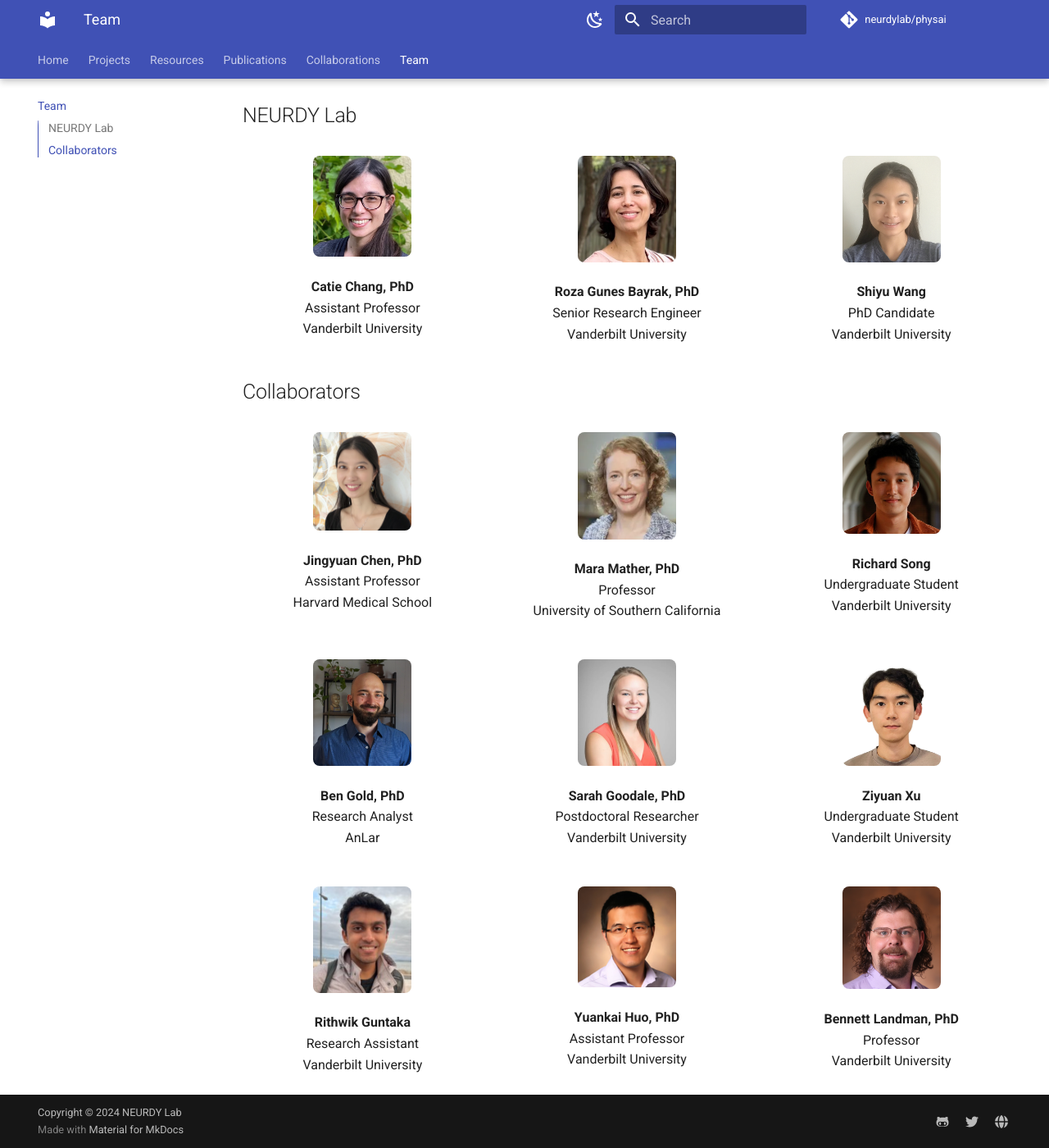
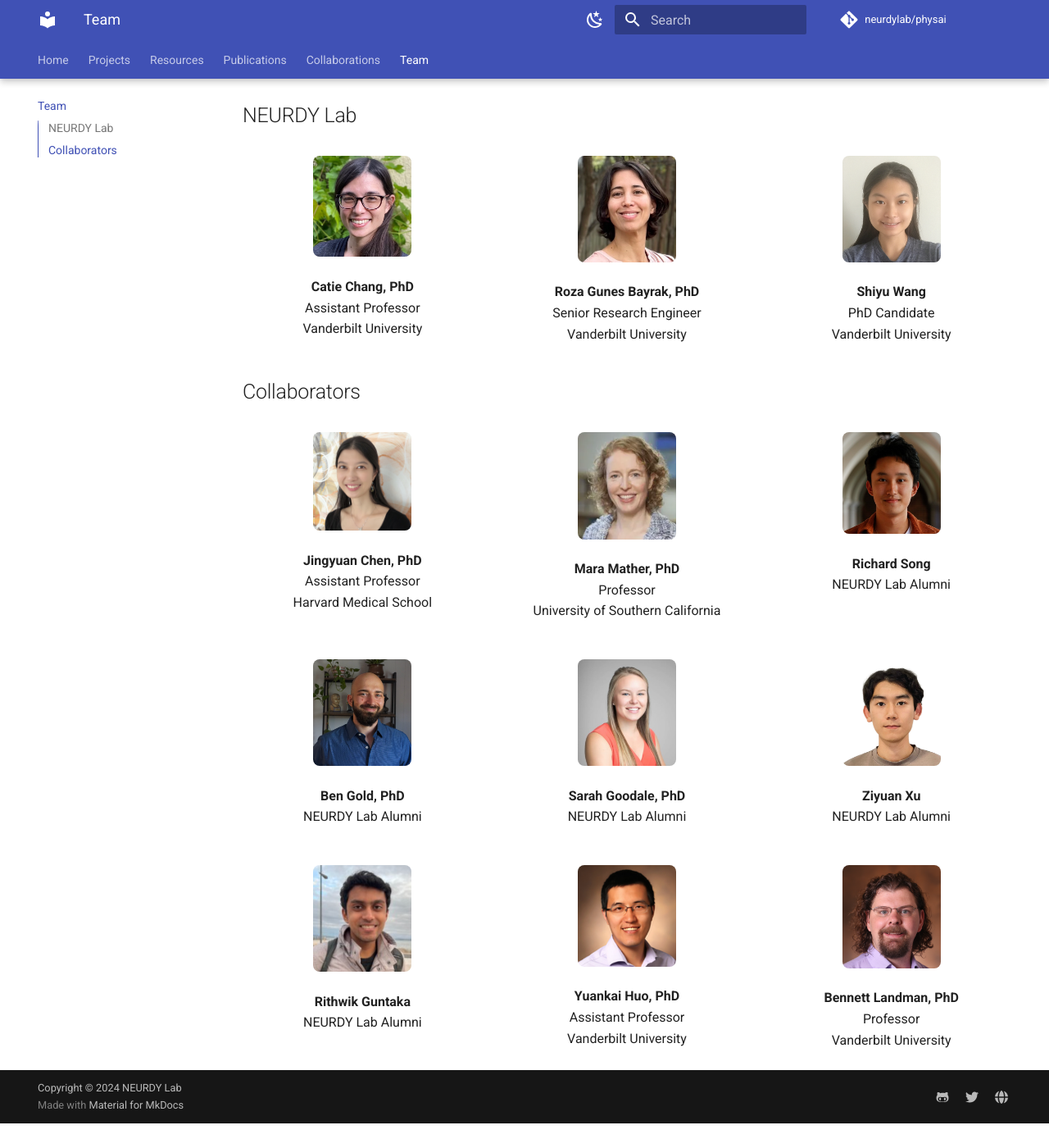
Before and after one commit to neurdylab/physai, an MkDocs documentation site: the page built from docs/team.md, in a window 1280 px wide and 1400 px high, scrolled down 105 px. Shown: the whole window at 82% size. Built offline with MkDocs 1.6.1 and Material for MkDocs 9.7.7, drawn with Linux system fonts in a browser that asks for light colours; comment, search, counter and statistics services are not loaded; after the commit the page ends 1475 px from its top, so only the background shows below that.

Commit message:
updated alumni team affiliations

```diff
--- a/docs/team.md
+++ b/docs/team.md
@@ -66,8 +66,7 @@
 <img src="https://github.com/neurdylab/physai/blob/main/docs/assets/team/richard.jpg?raw=true" width="120" style="border-radius: 8px;">
 </p>
 <strong>Richard Song</strong><br>
-Undergraduate Student<br>
-Vanderbilt University
+NEURDY Lab Alumni
 </div>
 
 <div style="text-align: center;">
@@ -75,8 +74,7 @@
 <img src="https://github.com/neurdylab/physai/blob/main/docs/assets/team/ben.jpg?raw=true" width="120" style="border-radius: 8px;">
 </p>
 <strong>Ben Gold, PhD</strong><br>
-Research Analyst<br>
-AnLar
+NEURDY Lab Alumni
 </div>
 
 <div style="text-align: center;">
@@ -84,8 +82,7 @@
 <img src="https://github.com/neurdylab/physai/blob/main/docs/assets/team/sarah.jpg?raw=true" width="120" style="border-radius: 8px;">
 </p>
 <strong>Sarah Goodale, PhD</strong><br>
-Postdoctoral Researcher<br>
-Vanderbilt University
+NEURDY Lab Alumni
 </div>
 
 <div style="text-align: center;">
@@ -93,8 +90,7 @@
 <img src="https://github.com/neurdylab/physai/blob/main/docs/assets/team/ziyuan.jpg?raw=true" width="120" style="border-radius: 8px;">
 </p>
 <strong>Ziyuan Xu</strong><br>
-Undergraduate Student<br>
-Vanderbilt University
+NEURDY Lab Alumni
 </div>
 
 <div style="text-align: center;">
@@ -102,8 +98,7 @@
 <img src="https://github.com/neurdylab/physai/blob/main/docs/assets/team/rithwik.jpg?raw=true" width="120" style="border-radius: 8px;">
 </p>
 <strong>Rithwik Guntaka</strong><br>
-Research Assistant<br>
-Vanderbilt University
+NEURDY Lab Alumni
 </div>
 
 <div style="text-align: center;">
```
